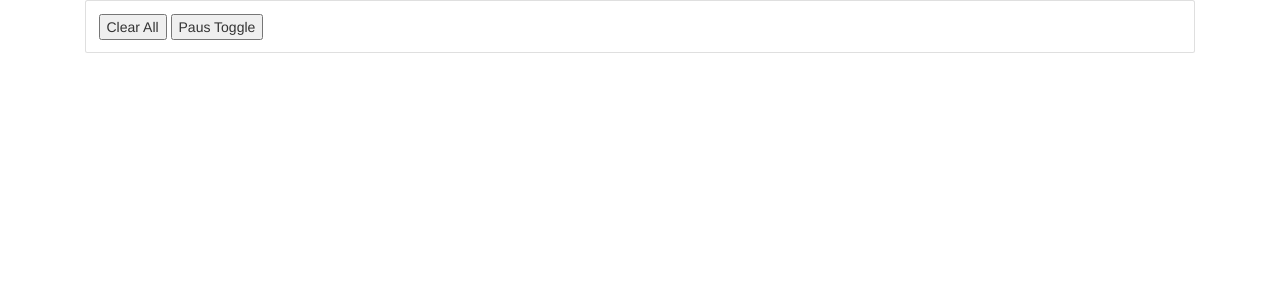
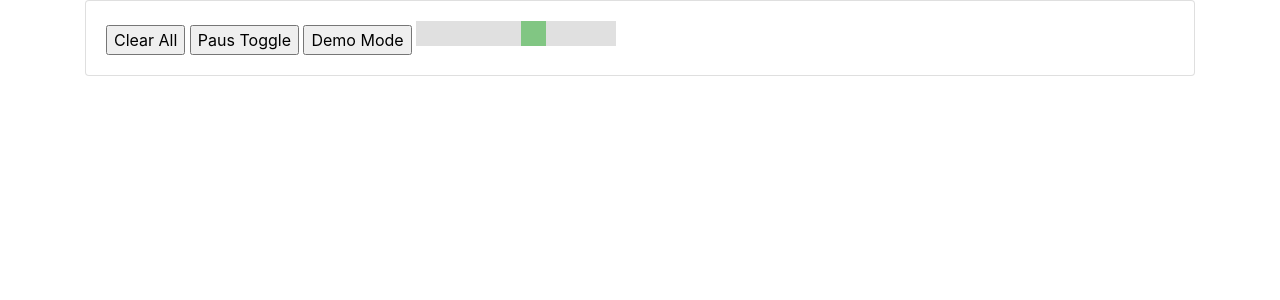
Before and after one commit to grebtsew/Visualize-Realtime-Data-Stream-Chart-in-Flask, a Flask app: page / in a window 1280 px wide. Shown: the top 300 px of the page. Run offline with Flask 2, Linux system fonts and the light colour scheme; some libraries are stand-ins or nearby versions.

Commit message:
Added demo scroll function

```diff
--- a/flask_handler.py
+++ b/flask_handler.py
@@ -9,7 +9,7 @@ from socket_server import SocketServer
 Flask handler manages the start and connection to Flask website/server.
 """
 
-app = Flask(__name__)
+app = Flask(__name__, static_url_path='/static')
 app.config['DEBUG'] = False # let this be false to only start one webbrowser
 
 #turn the flask app into a socketio app
@@ -36,7 +36,6 @@ def test_connect():
     if not thread.isAlive():
         scheduler()
 
-
 @socketio.on('disconnect', namespace='/test')
 def test_disconnect():
     print('Flask Client disconnected')
--- a/scheduler.py
+++ b/scheduler.py
@@ -26,7 +26,7 @@ def scheduler():
 
     # Can be a smart idea to start streams here!
     # Start some demo flows
-    #demo()
+    demo()
 
 def demo():
 
--- /dev/null
+++ b/static/css/style.css
@@ -0,0 +1,34 @@
+.slidecontainer {
+  width: 100%;
+}
+
+.slider {
+  -webkit-appearance: none;
+  width: 200px;
+  height: 25px;
+  background: #d3d3d3;
+  outline: none;
+  opacity: 0.7;
+  -webkit-transition: .2s;
+  transition: opacity .2s;
+}
+
+.slider:hover {
+  opacity: 1;
+}
+
+.slider::-webkit-slider-thumb {
+  -webkit-appearance: none;
+  appearance: none;
+  width: 25px;
+  height: 25px;
+  background: #4CAF50;
+  cursor: pointer;
+}
+
+.slider::-moz-range-thumb {
+  width: 25px;
+  height: 25px;
+  background: #4CAF50;
+  cursor: pointer;
+}
--- a/templates/index.html
+++ b/templates/index.html
@@ -5,6 +5,7 @@
     <title>Creating Real-Time Charts with Flask</title>
     <link href="https://cdnjs.cloudflare.com/ajax/libs/twitter-bootstrap/4.3.1/css/bootstrap.min.css" rel="stylesheet">
     <link href="https://cdnjs.cloudflare.com/ajax/libs/Chart.js/2.8.0/Chart.min.css" rel="stylesheet">
+    <link href="{{ url_for('static', filename='css/style.css') }}" rel="stylesheet">
     <script src="https://cdn.plot.ly/plotly-latest.min.js"></script>
     <script src="//code.jquery.com/jquery-3.3.1.min.js"></script>
     <script type="text/javascript" src="//cdnjs.cloudflare.com/ajax/libs/socket.io/1.3.6/socket.io.min.js"></script>
@@ -166,9 +167,23 @@ default:
 
 
     var paus = false;
+    var demo_scroll = false;
 
     $(document).ready(function(){
 
+      // scroll listener
+      window.addEventListener('scroll', function(e) {
+        scroll_func();
+      });
+
+      document.addEventListener('keyup', (e) => {
+      //  console.log("test");
+      //  console.log(e.code);
+        if (e.code === "KeyD") {
+          demo_func();
+
+        }
+      });
 
         //connect to the socket server.
         var socket = io.connect('http://' + document.domain + ':' + location.port + '/test');
@@ -198,8 +213,6 @@ default:
                   else {
                     var heatmaparray = new Array(data.width).fill(0).map(() => new Array(data.height).fill(0));
                     var d = data.value;
-                    console.log(d)
-                    console.log(heatmaparray)
                     heatmaparray[d[0]][d[1]] += 1;
                         var heatmap = [
                           {
@@ -326,6 +339,9 @@ default:
                   new_card(canvas);
                 }
             });
+
+
+
     });
 
     function zeros(dimensions) {
@@ -355,9 +371,6 @@ default:
       }
     }
 
-    //children.forEach(function(child){
-  //    child.remove();
-    //});
   }
 
   function Create2DArray(rows,columns) {
@@ -377,10 +390,43 @@ default:
       }
     }
 
+    function demo_func(){
+      // Toggle paus variable
+      console.log("demo_change")
+      if (demo_scroll){
+        demo_scroll = false;
+        $('html, body').stop();
+
+      } else {
+        demo_scroll = true;
+        scrollTo(0,1);
+        scrollTo(0,0);
+      }
+    }
+    function sleep(delay) {
+        var start = new Date().getTime();
+        while (new Date().getTime() < start + delay);
+    }
+
+    function scroll_func(){
+      if(demo_scroll){
+        var slider = document.getElementById("myRange");
+        console.log(parseInt(slider.value))
+
+      if (Math.round($(window).scrollTop() + $(window).height()) == $(document).height()){
+         $('html, body').animate({scrollTop:0}, {duration: parseInt(slider.value)});
+       }
+
+    if(Math.round($(window).scrollTop())  == 0){
+         $('html, body').animate({scrollTop:$(document).height()-$(window).height()}, {duration: parseInt(slider.value)});
+      }
+    }
+  }
+
+
+
     </script>
-
-    <link rel="stylesheet" href="//maxcdn.bootstrapcdn.com/bootstrap/3.3.7/css/bootstrap.min.css">
-</head>
+    </head>
 <body>
   <body>
   <div class="container">
@@ -390,12 +436,13 @@ default:
                   <div class="card-body">
                     <input type="submit" name="Reset_button" value="Clear All" onclick="clear_func();">
                     <input type="submit" name="Paus_button" value="Paus Toggle" onclick="paus_func();">
+                    <input type="submit" name="Demo_button" value="Demo Mode" onclick="demo_func();">
+                    <input type="range" min="1" max="100000" value="60000" class="slider" id="myRange">
                 </div>
               </div>
           </div>
       </div>
   </div>
-  <div id="myDiv"></div>
   <!--suppress JSUnresolvedLibraryURL -->
   <script src="https://cdnjs.cloudflare.com/ajax/libs/jquery/3.4.0/jquery.min.js"></script>
   <!--suppress JSUnresolvedLibraryURL -->
@@ -405,5 +452,6 @@ default:
   <script>
 
       </script>
+
   </body>
   </html>
```
